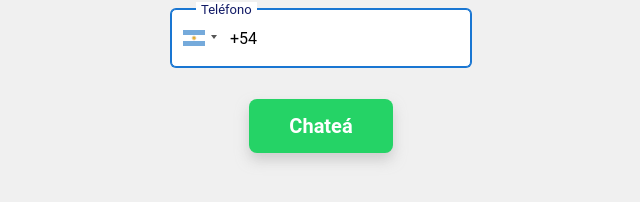
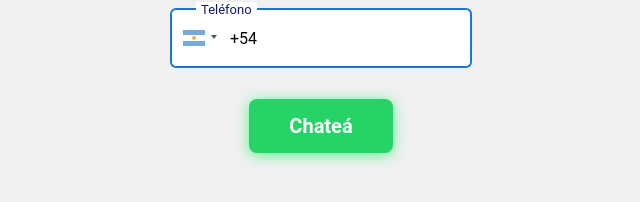
Before and after one commit to agusmoles/whatstart, a Next.js app: page / in a window 1280 px wide. In both pictures the pointer is over the button "Chateá". Shown: the part 460-662 px from the top of the page, without its empty margins (319-959 px from the left). Built offline with nearby package versions, Linux system fonts and the light colour scheme.

Commit message:
Adds styling to button

```diff
--- a/styles/Home.module.css
+++ b/styles/Home.module.css
@@ -24,4 +24,10 @@
   font-weight: bold;
   -webkit-box-shadow: 0px 7px 13px 0px rgba(173,173,173,0.52);
   box-shadow: 0px 7px 13px 0px rgba(173,173,173,0.52);
+  transition: all .3s ease;
 }
+
+.button:hover {
+  -webkit-box-shadow: 0px 2px 13px 0px #54f18e;
+  box-shadow: 0px 2px 13px 0px #54f18e;
+}
```
Also changed, not shown: 1 other file (tests, documents, lock files or other folders).
